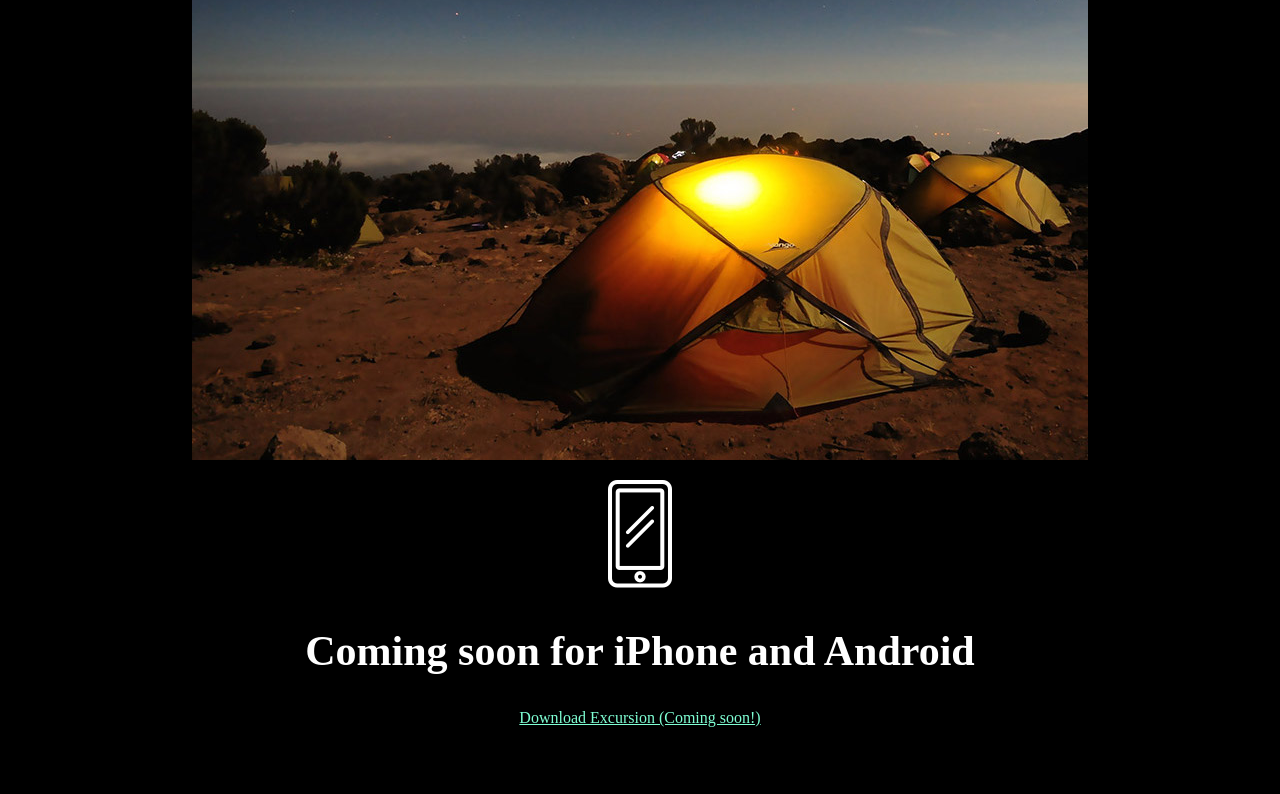
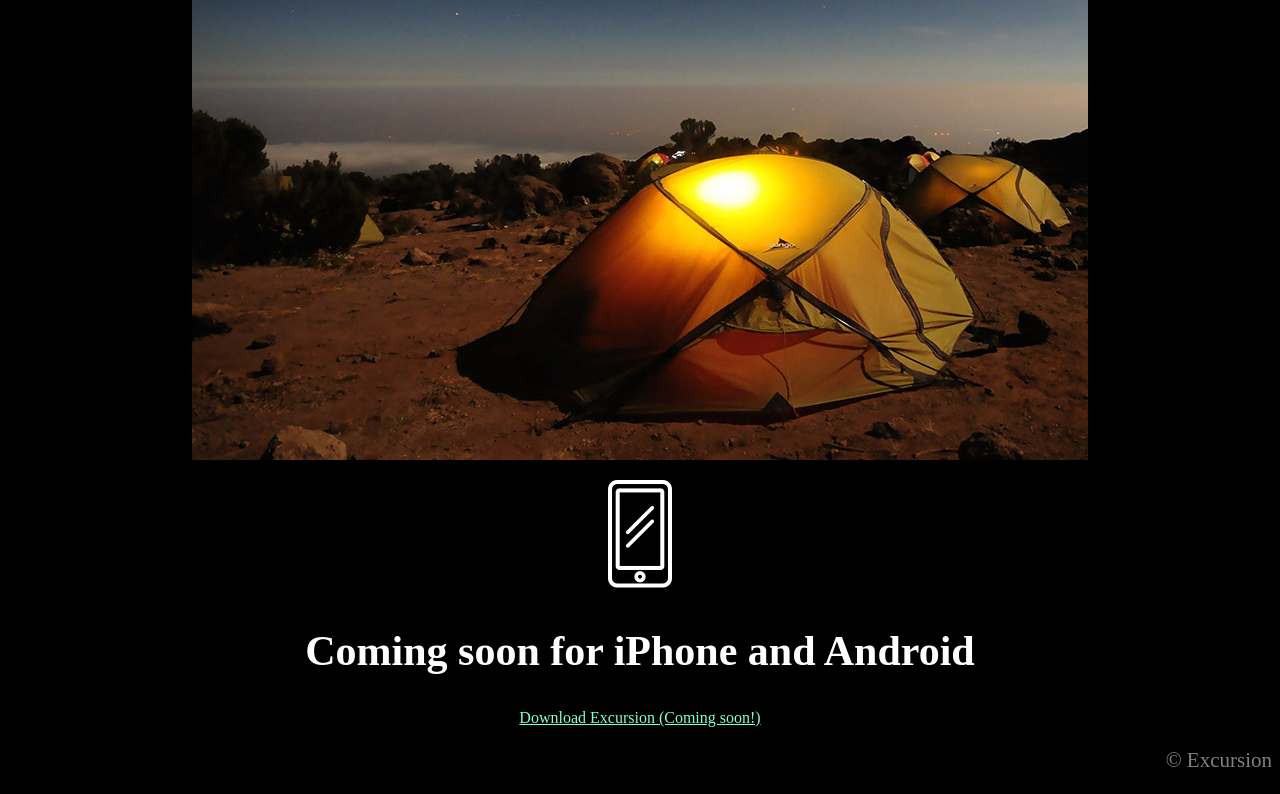
Before and after one commit to stephnfishr/excursion, a plain HTML site: page index.html in a window 1280 px wide. Shown: the part 551-1345 px from the top of the page. Before the commit the page ends 1294 px from the top, so only its background shows below. Drawn offline with Linux system fonts and the light colour scheme.

Commit message:
Final push

```diff
--- a/index.html
+++ b/index.html
@@ -18,5 +18,7 @@
     <p><img src="resources/images/phone.png"></p>
     <h2 class="header--secondary">Coming soon for iPhone and Android</h2>
     <p><a class ="link--cta" href="#">Download Excursion (Coming soon!)</a></p>
+    <p class="footer--copyright">&copy; Excursion<p>
+
   </body>
 </html>
--- a/style.css
+++ b/style.css
@@ -30,3 +30,11 @@ body {
   font-size: 16px;
   color: aquamarine;
 }
+
+/* FOOTER */
+
+.footer--copyright {
+  font-size: 21px;
+  text-align: right;
+  color: gray;
+}
```
